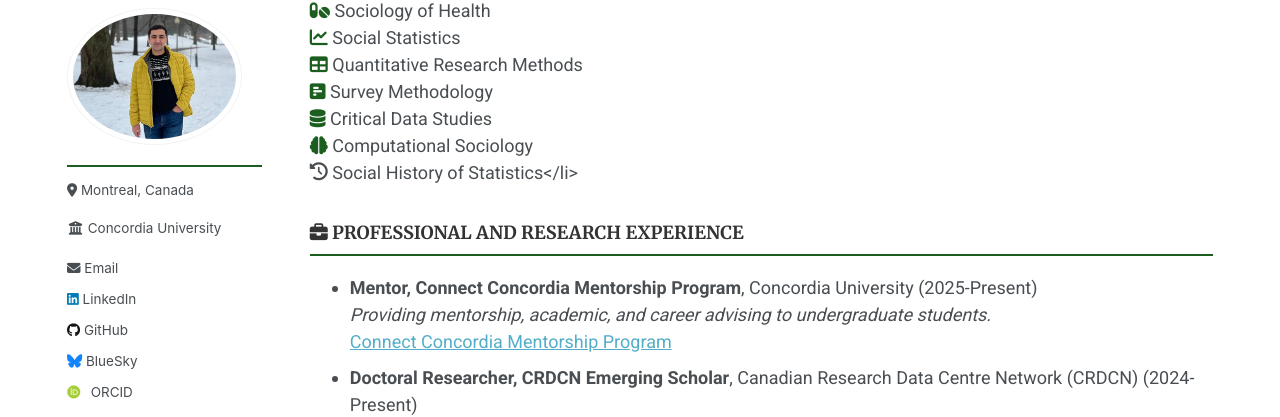
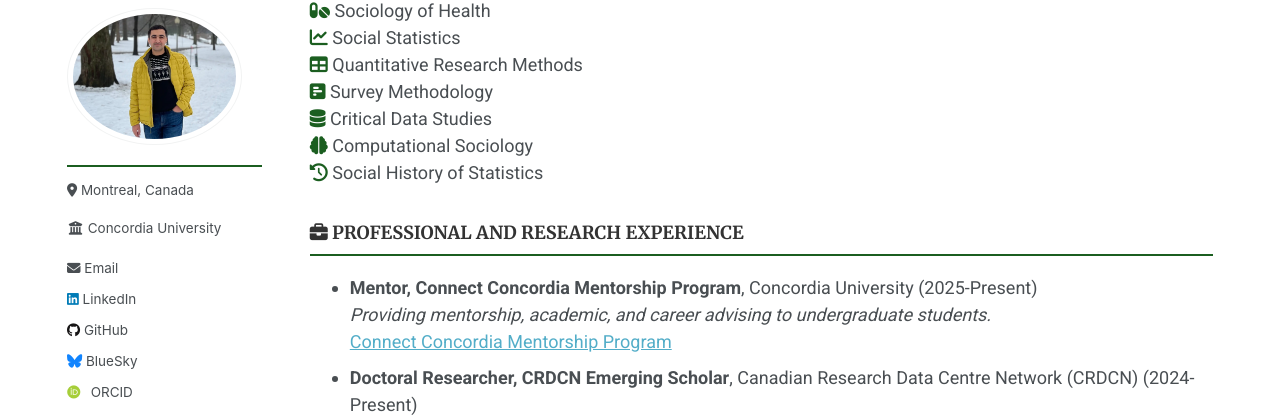
Before and after one commit to Mohsnmonji/mohsnmonji.github.io, a Jekyll site: the page built from _pages/Curriculum Vitae.md, in a window 1280 px wide and 900 px high, scrolled down 495 px. Shown: the part 98-515 px from the top of the window. Built offline with Jekyll 4.4.1, drawn with Linux system fonts in a browser that asks for light colours; some web fonts are replaced.

Commit message:
Update Curriculum Vitae.md

```diff
--- a/_pages/Curriculum Vitae.md
+++ b/_pages/Curriculum Vitae.md
@@ -42,7 +42,7 @@ author_profile: true
   <i class="fas fa-poll-h" style="color: #1B5E20;"></i> Survey Methodology<br>
   <i class="fas fa-database" style="color: #1B5E20;"></i> Critical Data Studies<br>
   <i class="fas fa-brain" style="color: #1B5E20;"></i> Computational Sociology<br>
-  <i class="fas fa-history icon"></i> Social History of Statistics</li>
+  <i class="fas fa-history" style="color: #1B5E20;"></i> Social History of Statistics<br>
 </div>
 
 
```
